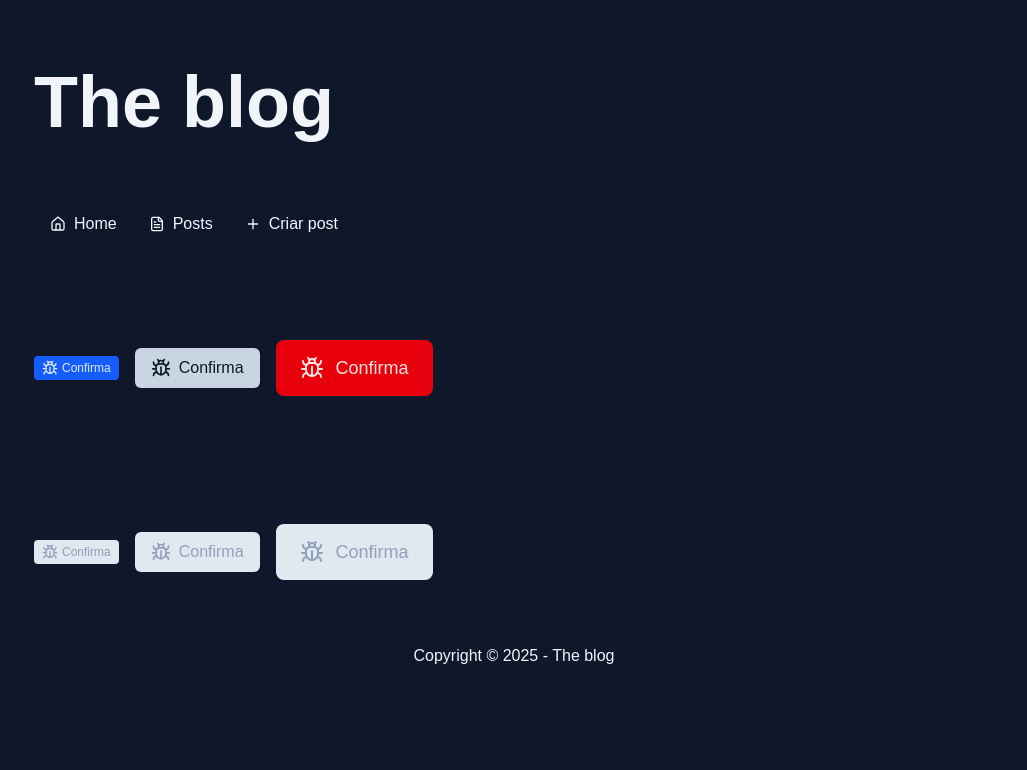
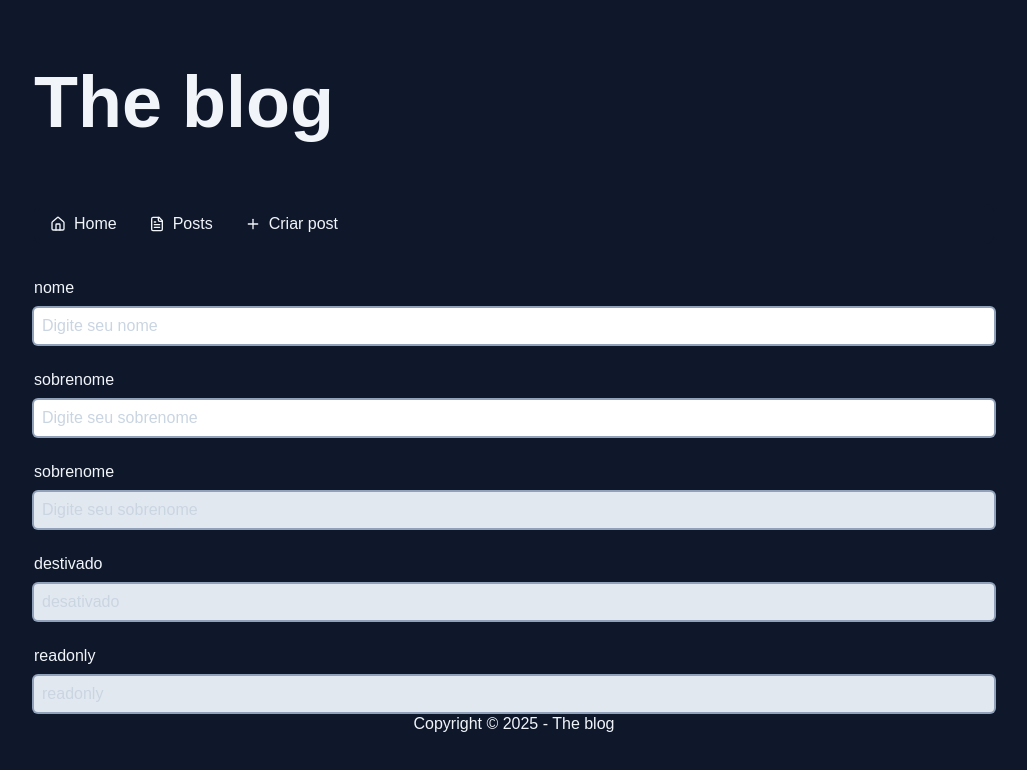
Before and after one commit to rfreitas16/blog-next-react, a Next.js app: page /admin/post/new in a window 1280 px wide. Shown: the top 770 px of the page, without its empty margins (126-1153 px from the left). Built offline with nearby package versions, Linux system fonts and the light colour scheme.

Commit message:
criando componente para inputs texto

```diff
--- a/src/app/admin/post/new/page.tsx
+++ b/src/app/admin/post/new/page.tsx
@@ -1,32 +1,19 @@
-import { Button } from '@/components/Button';
-import { BugIcon } from 'lucide-react';
+import { InputText } from '@/components/InputText/InputText';
 
 export const dynamic = 'force-dynamic';
 export default async function AdminPostNewPage() {
   return (
-    <div>
-      <div className='py-16 flex gap-4 flex-wrap items-center'>
-        <Button variant='default' size='sm'>
-          <BugIcon></BugIcon>Confirma
-        </Button>
-        <Button variant='ghost' size='md'>
-          <BugIcon></BugIcon>Confirma
-        </Button>
-        <Button variant='danger' size='lg'>
-          <BugIcon></BugIcon>Confirma
-        </Button>
-      </div>
-      <div className='py-16 flex gap-4 flex-wrap items-center'>
-        <Button variant='default' size='sm' disabled>
-          <BugIcon></BugIcon>Confirma
-        </Button>
-        <Button variant='ghost' size='md' disabled>
-          <BugIcon></BugIcon>Confirma
-        </Button>
-        <Button variant='danger' size='lg' disabled>
-          <BugIcon></BugIcon>Confirma
-        </Button>
-      </div>
+    <div className='flex flex-col gap-6'>
+      <InputText labelText='nome' placeholder='Digite seu nome' />
+
+      <InputText labelText='sobrenome' placeholder='Digite seu sobrenome' />
+      <InputText
+        disabled
+        labelText='sobrenome'
+        placeholder='Digite seu sobrenome'
+      />
+      <InputText disabled labelText='destivado' placeholder='desativado' />
+      <InputText readOnly labelText='readonly' placeholder='readonly' />
     </div>
   );
 }
--- /dev/null
+++ b/src/components/InputText/InputText.tsx
@@ -0,0 +1,33 @@
+import clsx from 'clsx';
+import { useId } from 'react';
+
+type InputTextProps = {
+  labelText?: string;
+} & React.ComponentProps<'input'>;
+
+export function InputText({ labelText = '', ...props }: InputTextProps) {
+  const id = useId();
+
+  return (
+    <div className='flex flex-col gap-2'>
+      {labelText && <label htmlFor={id}>{labelText}</label>}
+      <input
+        {...props}
+        className={clsx(
+          'bg-white outline-0 text-base/tight',
+          'ring-2 ring-slate-400 rounded',
+          'p-2 transition focus:ring-blue-600',
+          'placeholder-slate-300',
+          'disabled:bg-slate-200',
+          'disabled:text-slate-400',
+          'disabled:placeholder-slate-300',
+          'read-only:bg-slate-200',
+
+          props.className,
+        )}
+        {...props}
+        id={id}
+      />
+    </div>
+  );
+}
```
